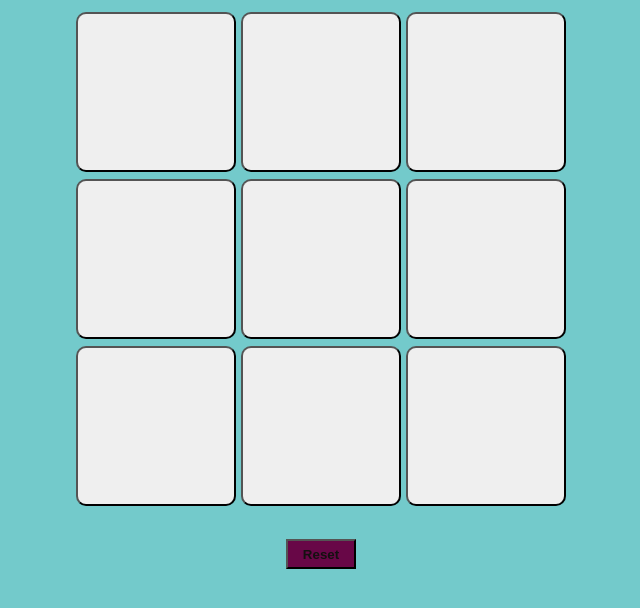
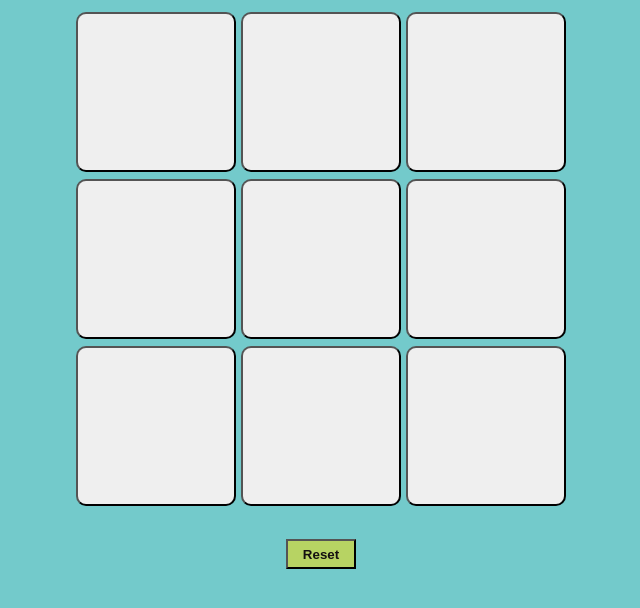
Before and after one commit to imSaurav06/Tic-Tac_toe, a plain HTML site: page index.html in a window 1280 px wide. Shown: the part 58-666 px from the top of the page, without its empty margins (319-959 px from the left). Drawn offline with Linux system fonts and the light colour scheme.

Commit message:
Tic-Tac-Toe

```diff
--- a/style.css
+++ b/style.css
@@ -43,8 +43,15 @@ body{
 
 }
 
+
+
+
+.Reset:hover {
+    background-color: #b30000;
+}
+
 .Reset{
-    background-color: #680747;
+    background-color: #f0dd0c8a;
     color: #141010;
     height: 30px;
     width: 70px;
```
